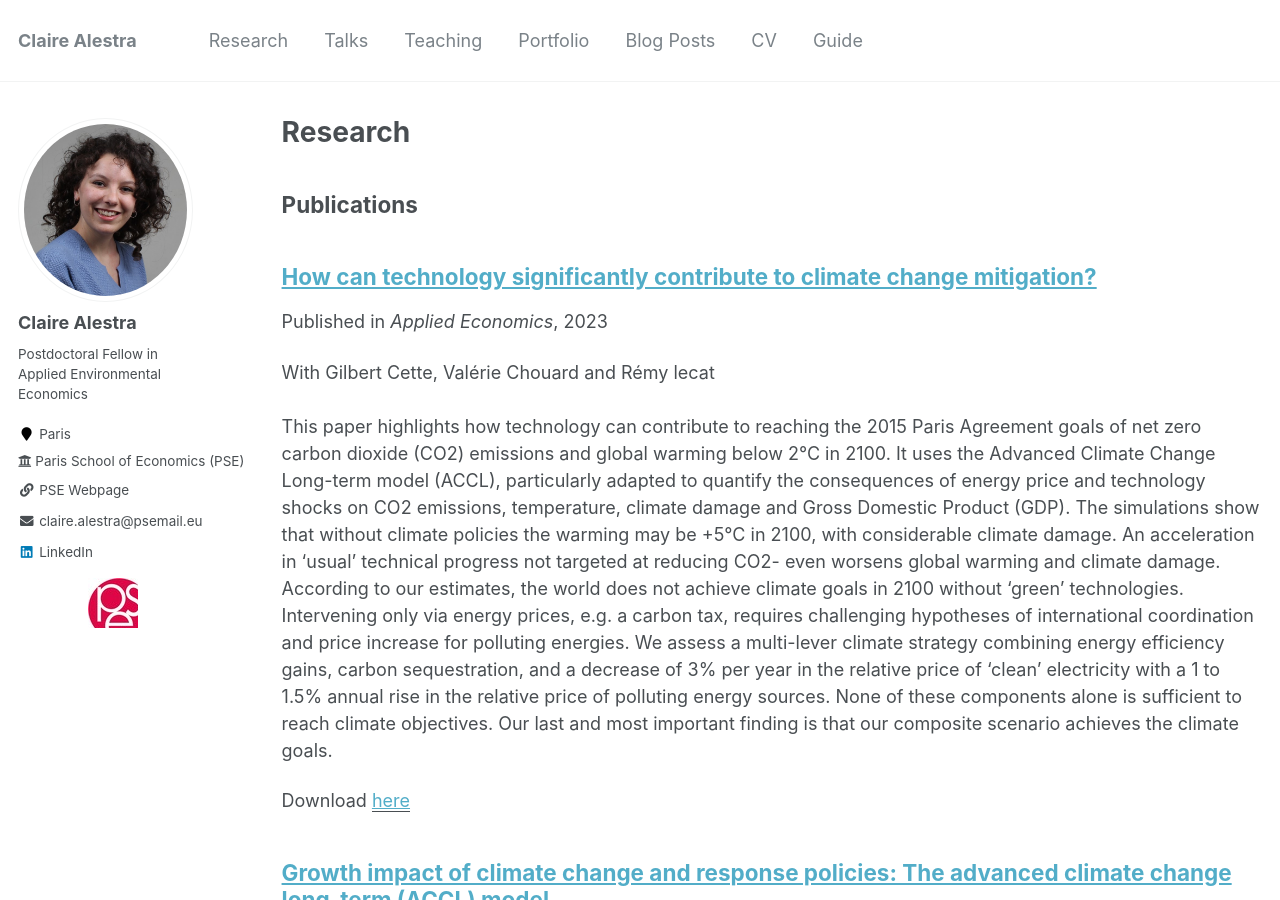
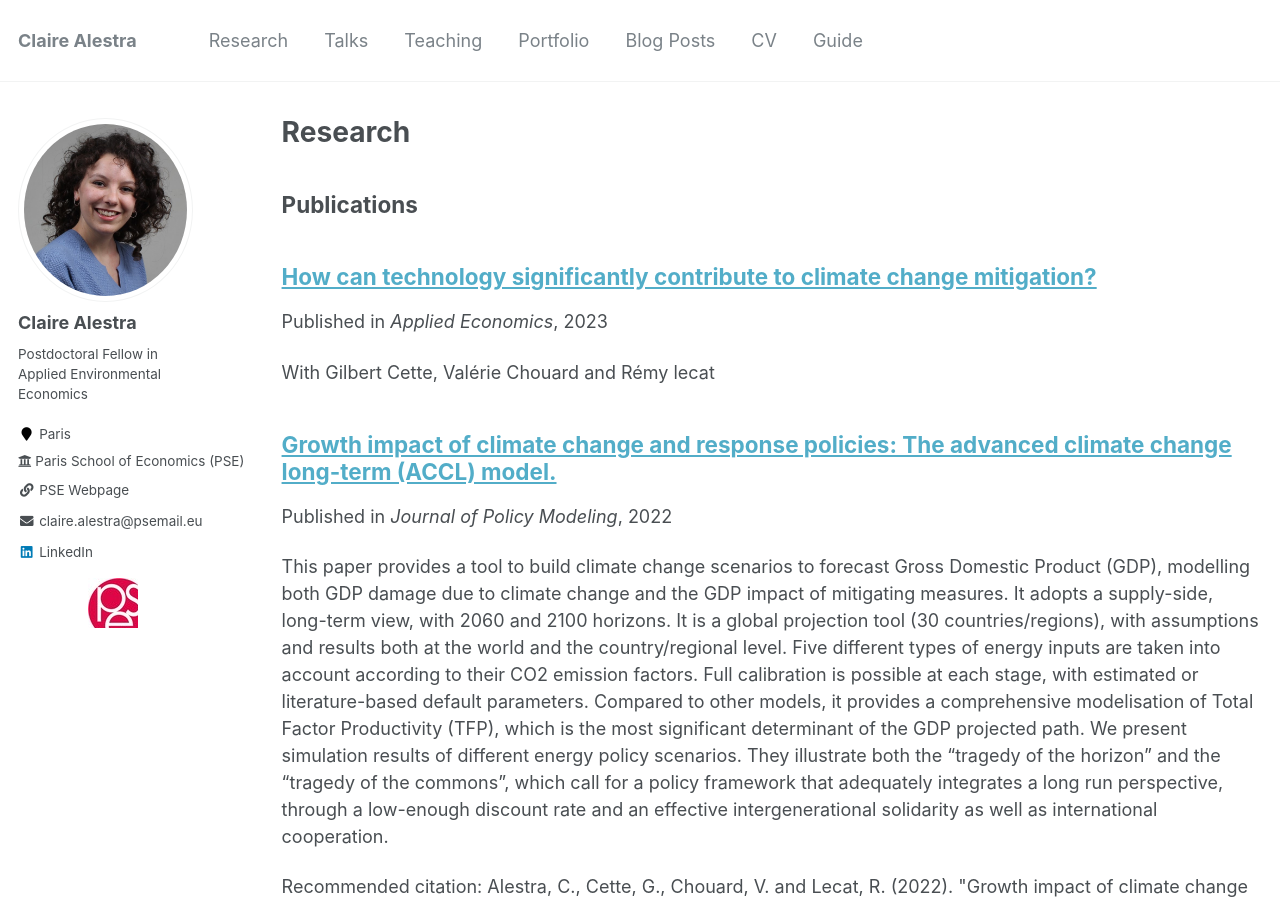
Before and after one commit to ClaireAlestra/ClaireAlestra.github.io, a Jekyll site: the page built from _pages/publications.md, in a window 1280 px wide and 900 px high. Built offline with Jekyll 4.4.1, drawn with Linux system fonts in a browser that asks for light colours.

Commit message:
Update 2015-10-01-paper-title-number-3.md

```diff
--- a/_publications/2015-10-01-paper-title-number-3.md
+++ b/_publications/2015-10-01-paper-title-number-3.md
@@ -2,14 +2,15 @@
 title: "How can technology significantly contribute to climate change mitigation?"
 collection: publications
 permalink: /publication/2023-ACCL-technology
-excerpt: 'With Gilbert Cette, Valérie Chouard and Rémy lecat <br> <br> This paper highlights how technology can contribute to reaching the 2015 Paris Agreement goals of net zero carbon dioxide (CO2) emissions and global warming below 2°C in 2100. It uses the Advanced Climate Change Long-term model (ACCL), particularly adapted to quantify the consequences of energy price and technology shocks on CO2 emissions, temperature, climate damage and Gross Domestic Product (GDP). The simulations show that without climate policies the warming may be +5°C in 2100, with considerable climate damage. An acceleration in ‘usual’ technical progress not targeted at reducing CO2- even worsens global warming and climate damage. According to our estimates, the world does not achieve climate goals in 2100 without ‘green’ technologies. Intervening only via energy prices, e.g. a carbon tax, requires challenging hypotheses of international coordination and price increase for polluting energies. We assess a multi-lever climate strategy combining energy efficiency gains, carbon sequestration, and a decrease of 3% per year in the relative price of ‘clean’ electricity with a 1 to 1.5% annual rise in the relative price of polluting energy sources. None of these components alone is sufficient to reach climate objectives. Our last and most important finding is that our composite scenario achieves the climate goals.'
+excerpt: 'With Gilbert Cette, Valérie Chouard and Rémy lecat'
 date: 2023-07-04
 venue: 'Applied Economics'
-paperurl: 'https://doi.org/10.1080/00036846.2023.2227416'
 ---
+
+With Gilbert Cette, Valérie Chouard and Rémy lecat
 
 This paper highlights how technology can contribute to reaching the 2015 Paris Agreement goals of net zero carbon dioxide (CO2) emissions and global warming below 2°C in 2100. It uses the Advanced Climate Change Long-term model (ACCL), particularly adapted to quantify the consequences of energy price and technology shocks on CO2 emissions, temperature, climate damage and Gross Domestic Product (GDP). The simulations show that without climate policies the warming may be +5°C in 2100, with considerable climate damage. An acceleration in ‘usual’ technical progress not targeted at reducing CO2- even worsens global warming and climate damage. According to our estimates, the world does not achieve climate goals in 2100 without ‘green’ technologies. Intervening only via energy prices, e.g. a carbon tax, requires challenging hypotheses of international coordination and price increase for polluting energies. We assess a multi-lever climate strategy combining energy efficiency gains, carbon sequestration, and a decrease of 3% per year in the relative price of ‘clean’ electricity with a 1 to 1.5% annual rise in the relative price of polluting energy sources. None of these components alone is sufficient to reach climate objectives. Our last and most important finding is that our composite scenario achieves the climate goals.
 
-Citation: Alestra, C., Cette, G., Chouard, V. and Lecat, R. (2023). "How can technology significantly contribute to climate change mitigation?" <i>Applied Economics</i>.
+**Citation:** Alestra, C., Cette, G., Chouard, V. and Lecat, R. (2023). "How can technology significantly contribute to climate change mitigation?" <i>Applied Economics</i>.
 
 [Download paper here](https://doi.org/10.1080/00036846.2023.2227416)
```
